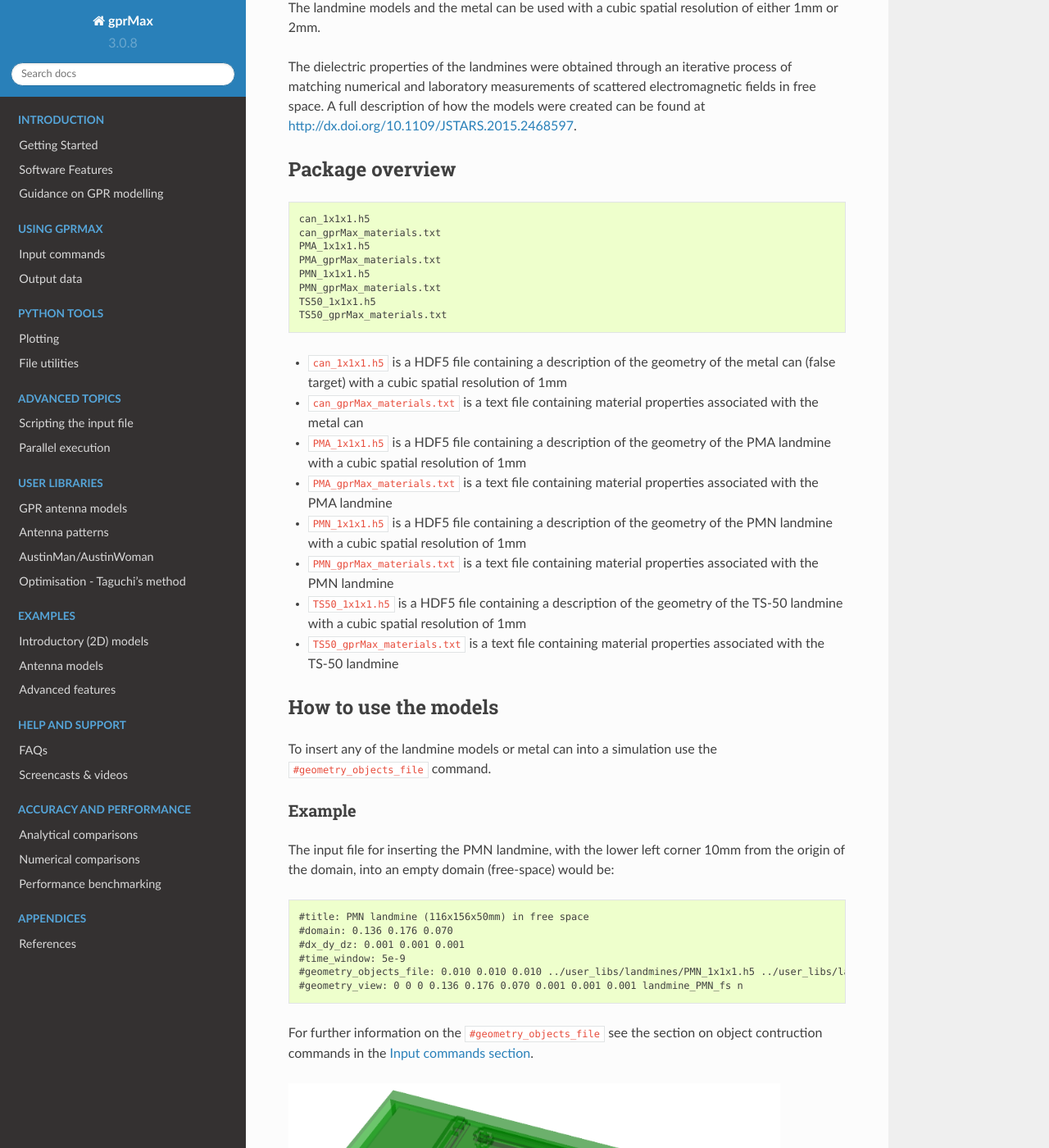
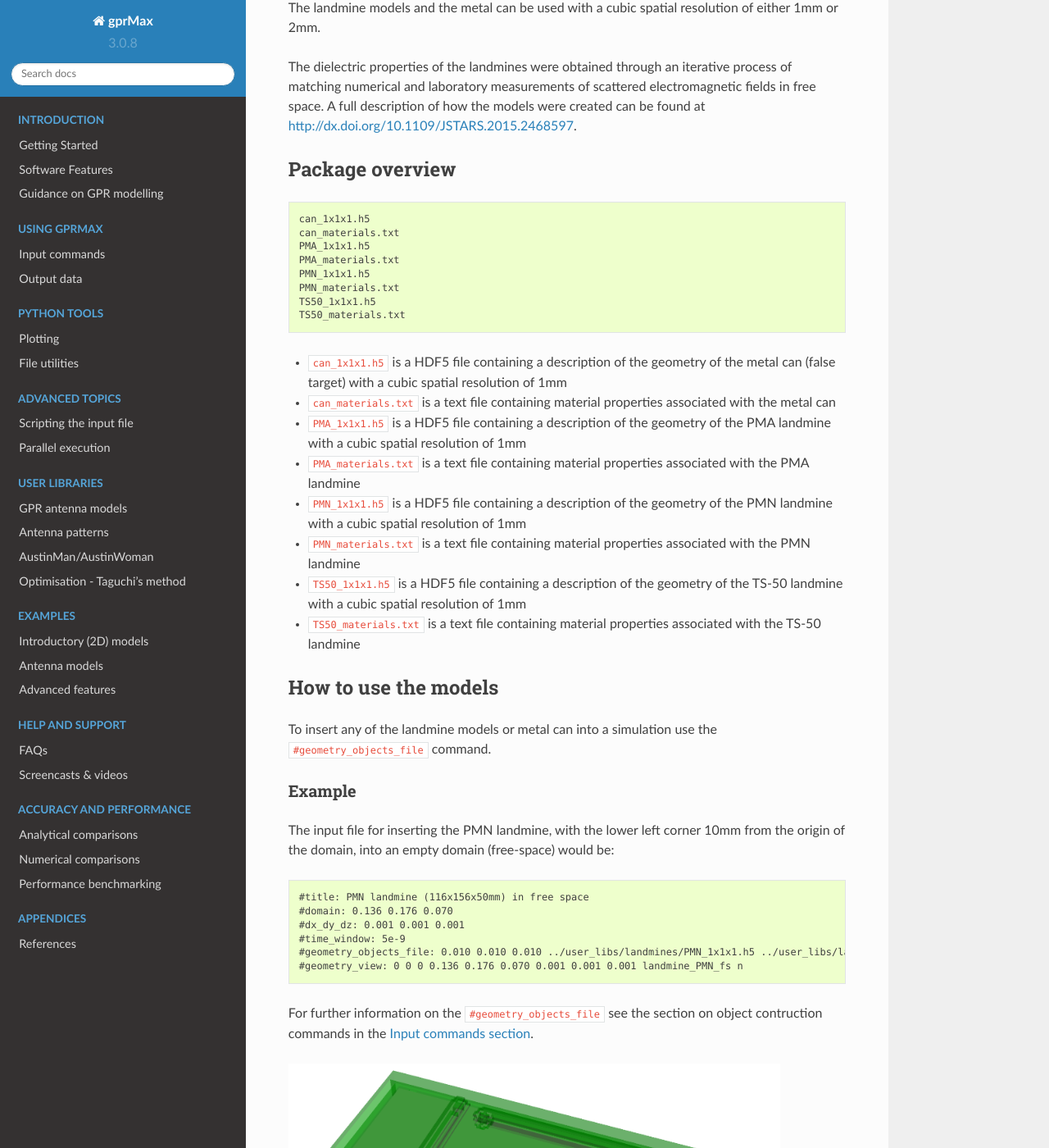
Before and after one commit to gprMax/gprMax, a Sphinx documentation site: the page built from docs/source/user_libs_landmines.rst, in a window 1280 px wide and 1400 px high, scrolled down 890 px. Shown: the whole window at 82% size. Built offline with Sphinx 7.4.7 and the Read the Docs theme 2.0.0, drawn with Linux system fonts in a browser that asks for light colours.

Commit message:
Updated names of materials text files.

```diff
--- a/docs/source/user_libs_landmines.rst
+++ b/docs/source/user_libs_landmines.rst
@@ -30,22 +30,22 @@ Package overview
 .. code-block:: none
 
     can_1x1x1.h5
-    can_gprMax_materials.txt
+    can_materials.txt
     PMA_1x1x1.h5
-    PMA_gprMax_materials.txt
+    PMA_materials.txt
     PMN_1x1x1.h5
-    PMN_gprMax_materials.txt
+    PMN_materials.txt
     TS50_1x1x1.h5
-    TS50_gprMax_materials.txt
+    TS50_materials.txt
 
 * ``can_1x1x1.h5`` is a HDF5 file containing a description of the geometry of the metal can (false target) with a cubic spatial resolution of 1mm
-* ``can_gprMax_materials.txt`` is a text file containing material properties associated with the metal can
+* ``can_materials.txt`` is a text file containing material properties associated with the metal can
 * ``PMA_1x1x1.h5`` is a HDF5 file containing a description of the geometry of the PMA landmine with a cubic spatial resolution of 1mm
-* ``PMA_gprMax_materials.txt`` is a text file containing material properties associated with the PMA landmine
+* ``PMA_materials.txt`` is a text file containing material properties associated with the PMA landmine
 * ``PMN_1x1x1.h5`` is a HDF5 file containing a description of the geometry of the PMN landmine with a cubic spatial resolution of 1mm
-* ``PMN_gprMax_materials.txt`` is a text file containing material properties associated with the PMN landmine
+* ``PMN_materials.txt`` is a text file containing material properties associated with the PMN landmine
 * ``TS50_1x1x1.h5`` is a HDF5 file containing a description of the geometry of the TS-50 landmine with a cubic spatial resolution of 1mm
-* ``TS50_gprMax_materials.txt`` is a text file containing material properties associated with the TS-50 landmine
+* ``TS50_materials.txt`` is a text file containing material properties associated with the TS-50 landmine
 
 How to use the models
 =====================
@@ -63,7 +63,7 @@ The input file for inserting the PMN landmine, with the lower left corner 10mm f
     #domain: 0.136 0.176 0.070
     #dx_dy_dz: 0.001 0.001 0.001
     #time_window: 5e-9
-    #geometry_objects_file: 0.010 0.010 0.010 ../user_libs/landmines/PMN_1x1x1.h5 ../user_libs/landmines/PMN_gprMax_materials.txt
+    #geometry_objects_file: 0.010 0.010 0.010 ../user_libs/landmines/PMN_1x1x1.h5 ../user_libs/landmines/PMN_materials.txt
     #geometry_view: 0 0 0 0.136 0.176 0.070 0.001 0.001 0.001 landmine_PMN_fs n
 
 For further information on the ``#geometry_objects_file`` see the section on object contruction commands in the :ref:`Input commands section <commands>`.
```
Also changed, not shown: docs/source/user_libs_austinman.rst (+5 -5 lines), 4 other files.
